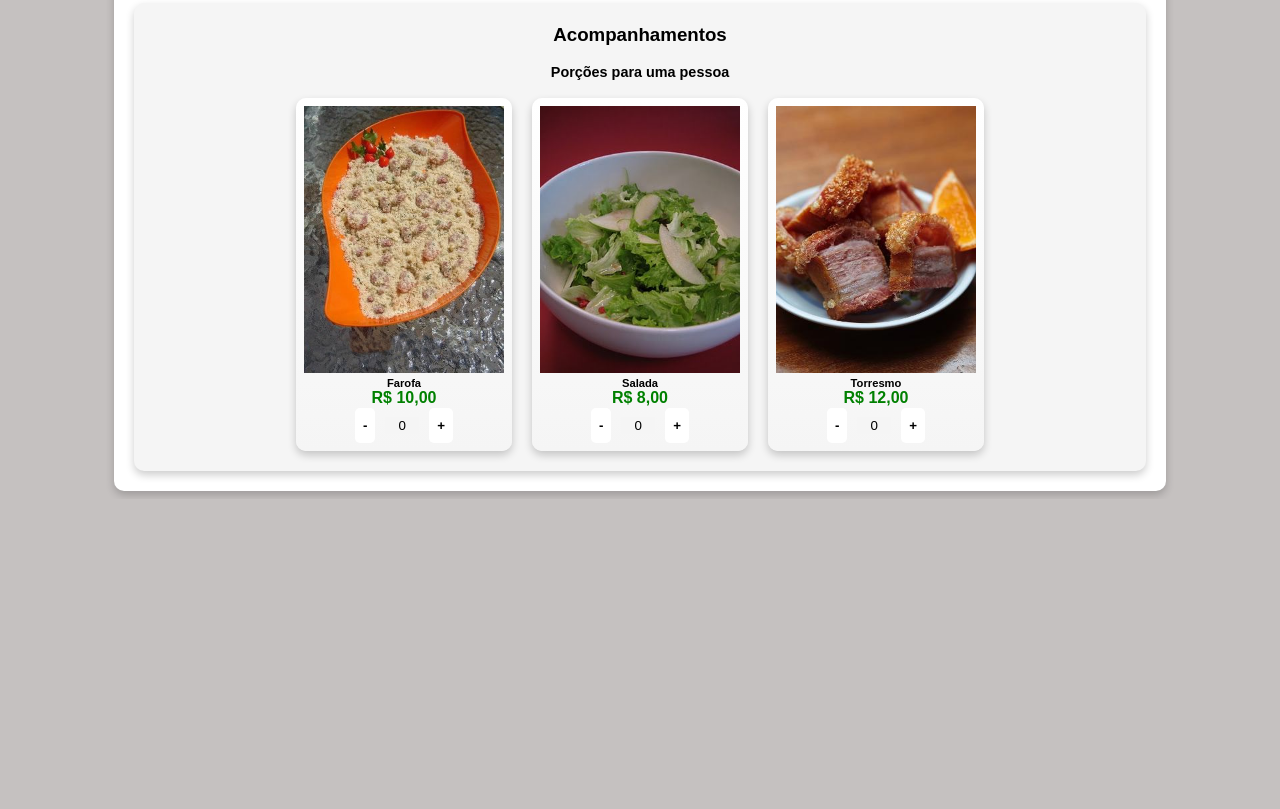
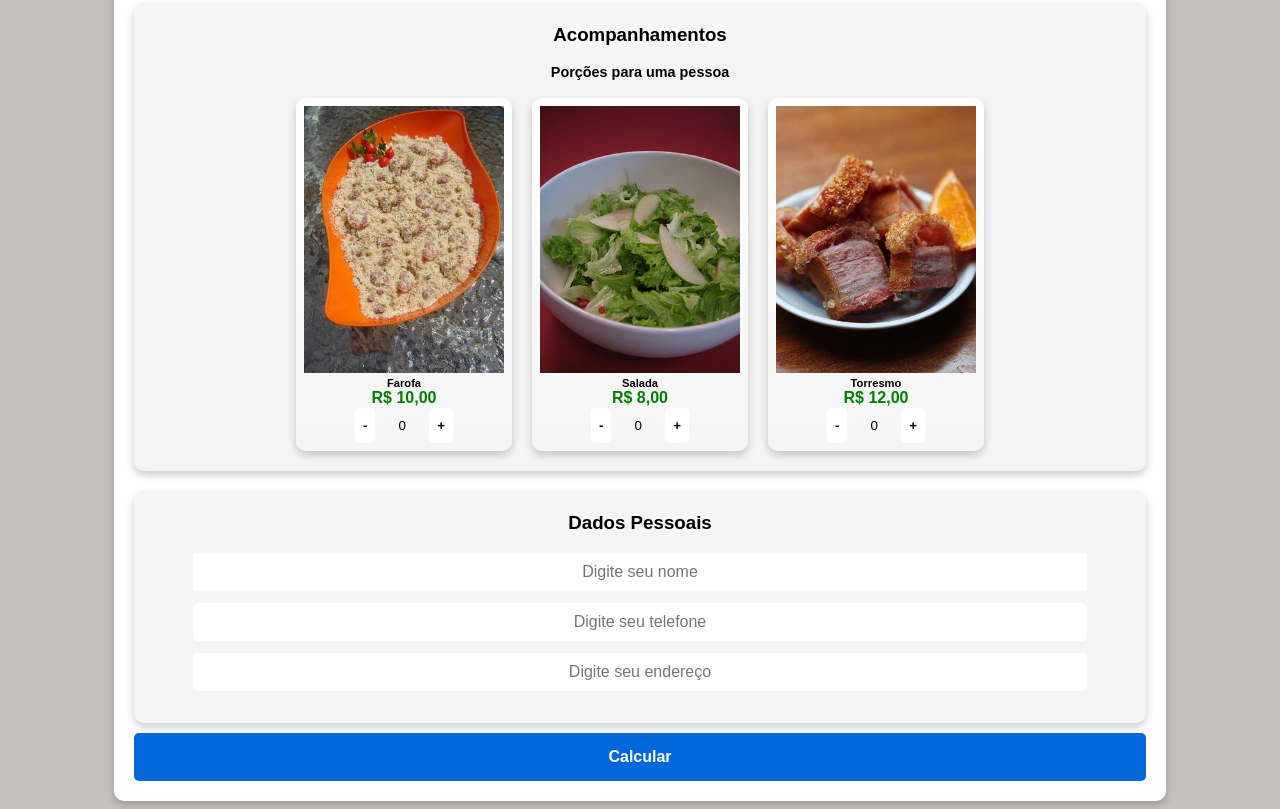
Before and after one commit to Ewwnder/menu_Css, a plain HTML site: page index.html in a window 1280 px wide. Shown: the part 892-1701 px from the top of the page. Before the commit the page ends 1391 px from the top, so only its background shows below. Drawn offline with Linux system fonts and the light colour scheme.

Commit message:
closes #4 - Informações dos clientes

```diff
--- a/css/style.css
+++ b/css/style.css
@@ -20,6 +20,14 @@ body {
     margin: 20px 0;
 }
 .menu-box {
+    background: #F5F5F5;
+    padding: 20px;
+    border-radius: 10px;
+    box-shadow: 0 4px 8px rgba(0, 0, 0, 0.2);
+    margin-top: 20px;
+}
+
+.dados-box{
     background: #F5F5F5;
     padding: 20px;
     border-radius: 10px;
@@ -85,3 +93,40 @@ p{
 h3{
     margin-top: 1px;
 }
+
+.dados-box {
+    background: #F5F5F5;
+    padding: 20px;
+    border-radius: 10px;
+    box-shadow: 0 4px 8px rgba(0, 0, 0, 0.2);
+    margin-top: 20px;
+    text-align: center;
+}
+
+.dados-box input {
+    width: 90%;
+    padding: 10px;
+    margin-bottom: 12px;
+    border: none;
+    border-radius: 5px;
+    font-size: 1em;
+    text-align: center;
+}
+
+.calc {
+    background-color: #0068DA;
+    color: #FFF;
+    border: none;
+    border-radius: 5px;
+    padding: 15px;
+    cursor: pointer;
+    font-size: 1em;
+    font-weight: bold;
+    display: block;
+    width: 100%;
+    margin-top: 10px;
+}
+
+.calc:hover {
+    background-color: #0050A5;
+}
--- a/index.html
+++ b/index.html
@@ -86,6 +86,18 @@
             </div>
         </div>
 
+       <div class="dados-box">
+            <h3>Dados Pessoais</h3>
+            <input type="text" id="nome" placeholder="Digite seu nome">
+
+            <input type="text" id="telefone" placeholder="Digite seu telefone">
+
+            <input type="text" id="endereco" placeholder="Digite seu endereço">
+
+        </div>
+
+        <button class="calc">Calcular</button>
+
 
 
 
```
